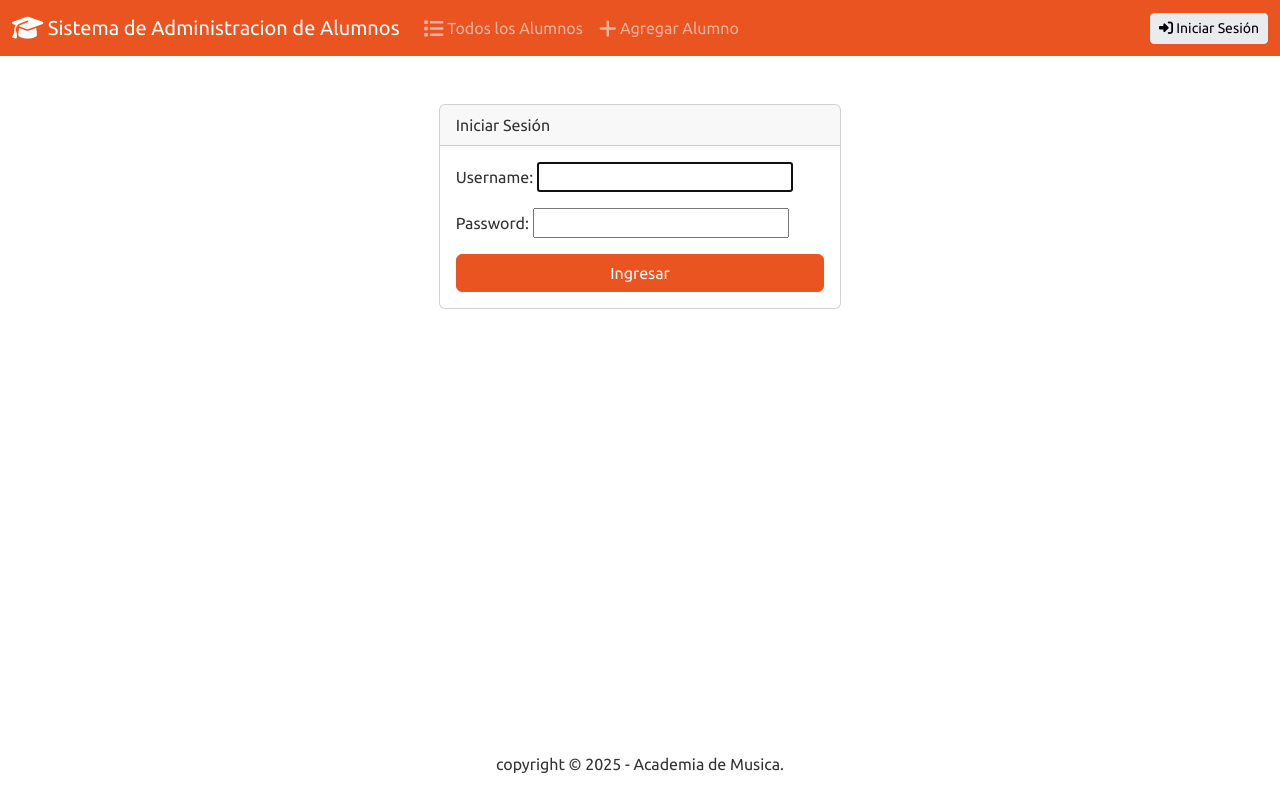
After one commit to RodrigoFloresAltamirano/ProyectoAcademiadeMusica, a Django app: page /accounts/login/ in a window 1280 px wide. The commit adds this page. Run offline with Django 5.2, Linux system fonts and the light colour scheme; some libraries are stand-ins or nearby versions.

Commit message:
Se creo un login para los 3 tipos de usuario y se agrego un boton de cerrar sesion

```diff
--- a/academiademusica/urls.py
+++ b/academiademusica/urls.py
@@ -16,8 +16,16 @@ Including another URLconf
 """
 from django.contrib import admin
 from django.urls import path, include
+#vista de autenticacion
+from django.contrib.auth import views as auth_views
 
 urlpatterns = [
     path('admin/', admin.site.urls),
     path('', include('alumnos.urls')),  # Incluye las URLs de la aplicación 'alumnos'
+
+
+# Rutas para autenticacion
+    # ruta para el login
+    path('accounts/login/', auth_views.LoginView.as_view(template_name='alumnos/login.html'), name='login'),
+    path('logout/', auth_views.LogoutView.as_view(next_page='login'), name='logout'),
 ]
--- a/alumnos/templates/alumnos/base.html
+++ b/alumnos/templates/alumnos/base.html
@@ -32,6 +32,29 @@
                         </a>
                     </li>
                 </ul>
+
+                <div class="d-flex align-items-center">
+                    {% if user.is_authenticated %}
+                    <span class="navbar-text text-white me-3">
+                        <i class="fa-solid fa-user"></i> {{ user.username }}
+                        {% if user.is_superuser %}
+                        (Admin)
+                        {% endif %}
+                    </span>
+
+                    <form action="{% url 'logout' %}" method="post" class="d-flex">
+                        {% csrf_token %}
+                        <button class="btn btn-outline-light btn-sm" type="submit">
+                            <i class="fa-solid fa-right-from-bracket"></i> Cerrar Sesión
+                        </button>
+                    </form>
+                    {% else %}
+                    <a href="{% url 'login' %}" class="btn btn-light btn-sm">
+                        <i class="fa-solid fa-right-to-bracket"></i> Iniciar Sesión
+                    </a>
+                    {% endif %}
+                </div>
+
             </div>
         </div>
     </nav>
--- /dev/null
+++ b/alumnos/templates/alumnos/login.html
@@ -0,0 +1,18 @@
+{% extends "alumnos/base.html" %}
+
+{% block body %}
+<div class="row justify-content-center mt-5">
+    <div class="col-md-4">
+        <div class="card">
+            <div class="card-header">Iniciar Sesión</div>
+            <div class="card-body">
+                <form method="post">
+                    {% csrf_token %}
+                    {{ form.as_p }}
+                    <button type="submit" class="btn btn-primary w-100">Ingresar</button>
+                </form>
+            </div>
+        </div>
+    </div>
+</div>
+{% endblock %}
```
Also changed, not shown: academiademusica/settings.py (+7 -0 lines), alumnos/views.py (+14 -0 lines).
